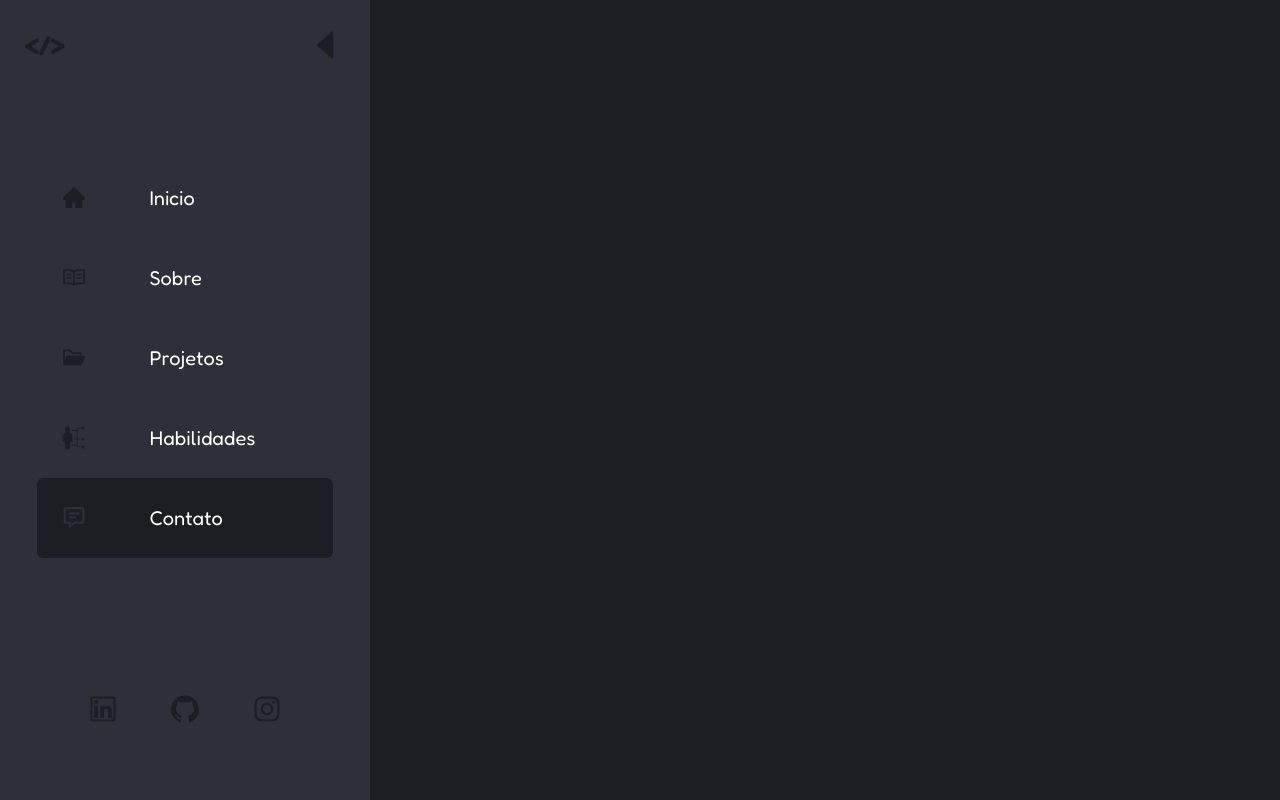
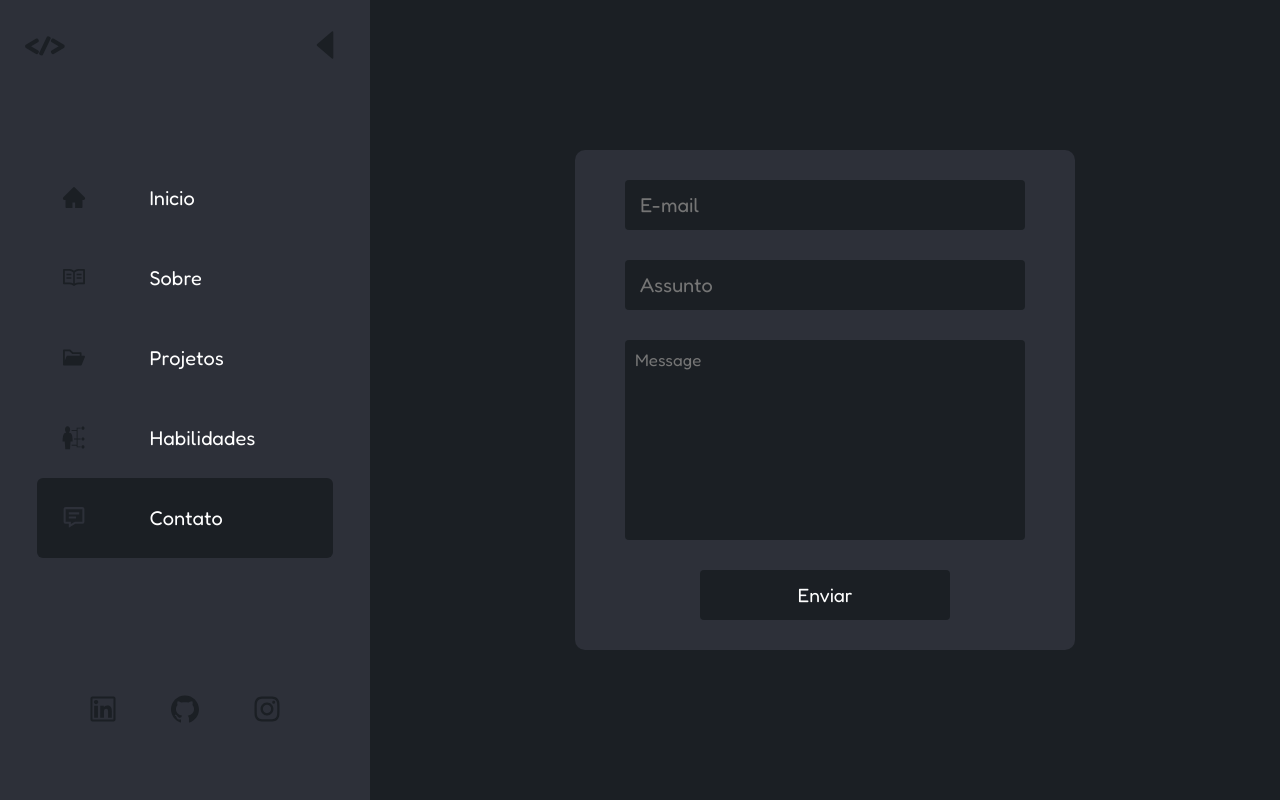
Before and after one commit to HenriqueeAl/Portf-lio, a React (Vite) app: page / in a window 1280 px wide. Both pictures are taken after a click on the item "Contato". Built offline with nearby package versions, Linux system fonts and the light colour scheme.

Commit message:
contato upadate

```diff
--- a/src/App.tsx
+++ b/src/App.tsx
@@ -1,5 +1,6 @@
 import { useState } from 'react'
 import './App.scss'
+import { Contato } from './components/contato/Contao';
 import { Inicio } from './components/inicio/Inicio';
 import { Menuhide } from './components/menuhide/Menuhide'
 import { Menushow } from './components/menushow/Menushow'
@@ -20,7 +21,7 @@ function App(props: any) {
       {area == 'sobre' ? <></> : <></>}
       {area == 'projetos' ? <></> : <></>}
       {area == 'habilidades' ? <></> : <></>}
-      {area == 'contato' ? <></> : <></>}
+      {area == 'contato' ? <Contato></Contato> : <></>}
     </div>
   )
 }
--- /dev/null
+++ b/src/components/contato/Contao.tsx
@@ -0,0 +1,14 @@
+import './contato.scss'
+
+export const Contato = ()=> {
+    return(
+        <section className='contato'>
+            <form>
+                <input placeholder='E-mail' type='email'></input>
+                <input placeholder='Assunto'></input>
+                <textarea className='message' placeholder='Message'></textarea>
+                <button>Enviar</button>
+            </form>
+        </section>
+    )
+}
--- /dev/null
+++ b/src/components/contato/contato.scss
@@ -0,0 +1,52 @@
+.contato{
+    width: 100%;
+    display: flex;
+    align-items: center;
+    justify-content: center;
+    form{
+        width: 500px;
+        height: 500px;
+        background-color: #2D3039;
+        border-radius: 10px;
+        display: flex;
+        flex-direction: column;
+        justify-content: space-evenly;
+        input{
+            width: 80%;
+            height: 50px;
+            border: none;
+            outline: none;
+            font-size: 1.25em;
+            margin: 0 auto;
+            color: white;
+            padding: 10px 15px;
+            border-radius: 4px;
+            font-family: 'fredoka';
+        }
+        .message{
+            width: 80%;
+            height: 200px;
+            border: none;
+            outline: none;
+            font-size: 1.05em;
+            margin: 0 auto;
+            color: white;
+            border-radius: 4px;
+            padding: 10px;
+            resize: none;
+            font-family: 'fredoka';
+        }
+
+        button{
+            width: 50%;
+            height: 50px;
+            margin: 0 auto;
+            border: none;
+            color: white;
+            font-family: 'fredoka';
+            font-size: 1.2em;
+            border-radius: 4px;
+            cursor: pointer;
+        }
+    }
+}
```
